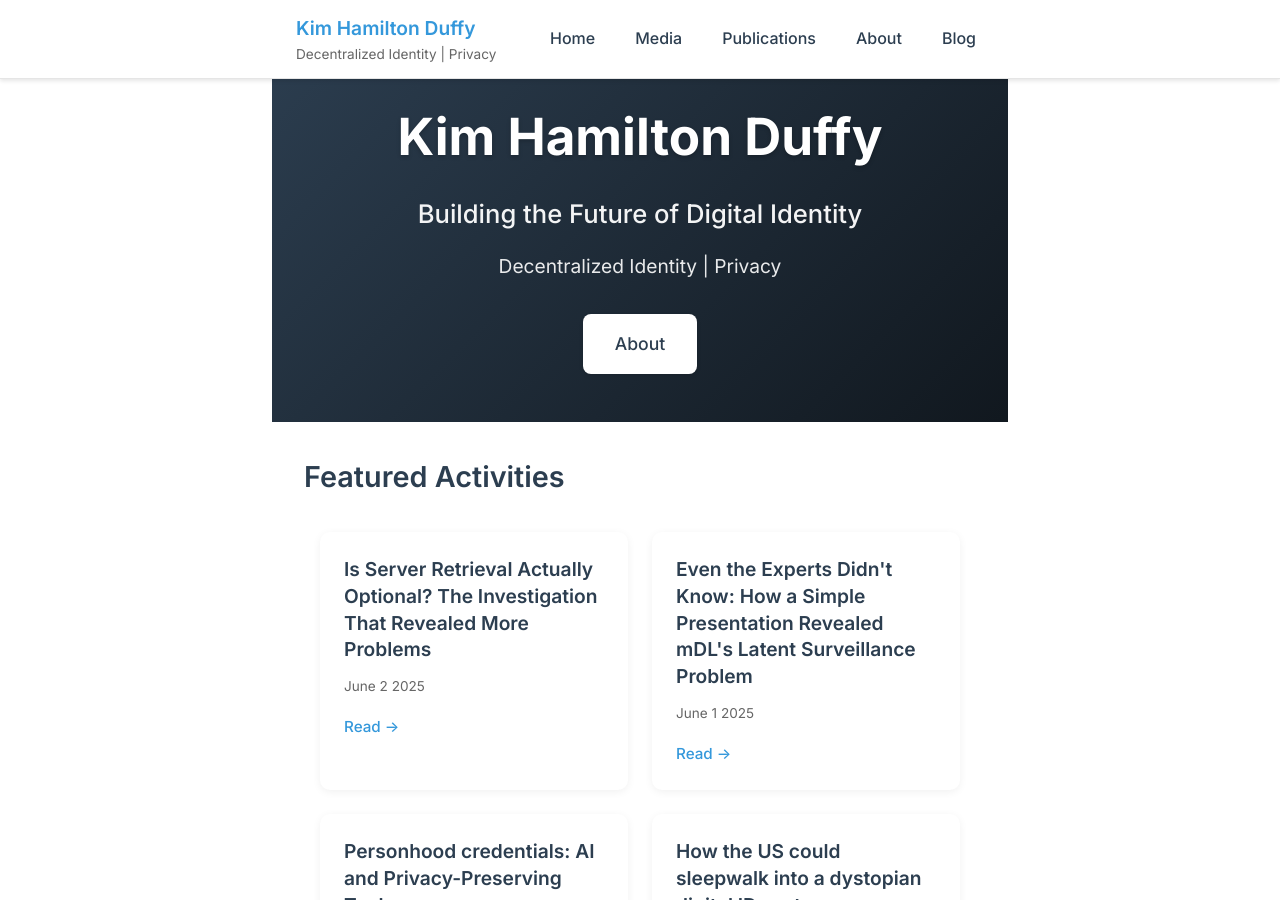
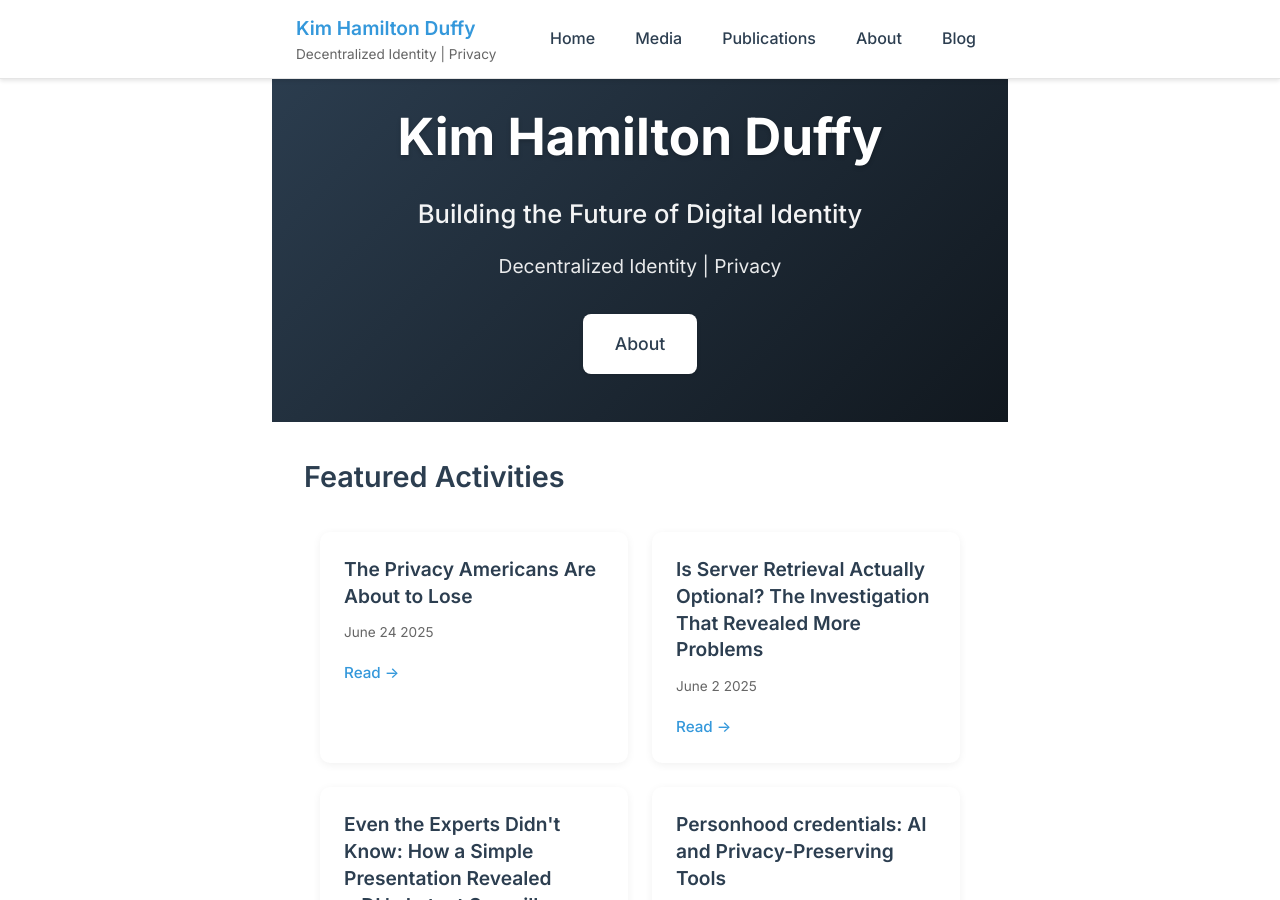
Before and after one commit to kimdhamilton/kimdhamilton.github.io, a Jekyll site: the page built from index.html, in a window 1280 px wide and 900 px high. Built offline with Jekyll 4.4.1, drawn with Linux system fonts in a browser that asks for light colours; the list of posts is cut into pages by our own code.

Commit message:
update home

```diff
--- a/_layouts/home.html
+++ b/_layouts/home.html
@@ -17,6 +17,11 @@ layout: default
   <div class="container">
     <h2>Featured Activities</h2>
     <div class="featured-grid">
+      <div class="featured-item">
+        <h3>The Privacy Americans Are About to Lose</h3>
+        <p class="date">June 24 2025</p>
+        <a href="{{ site.baseurl }}/american_privacy" class="read-more">Read →</a>
+      </div>
       <div class="featured-item">
         <h3>Is Server Retrieval Actually Optional? The Investigation That Revealed More Problems</h3>
         <p class="date">June 2 2025</p>
```
